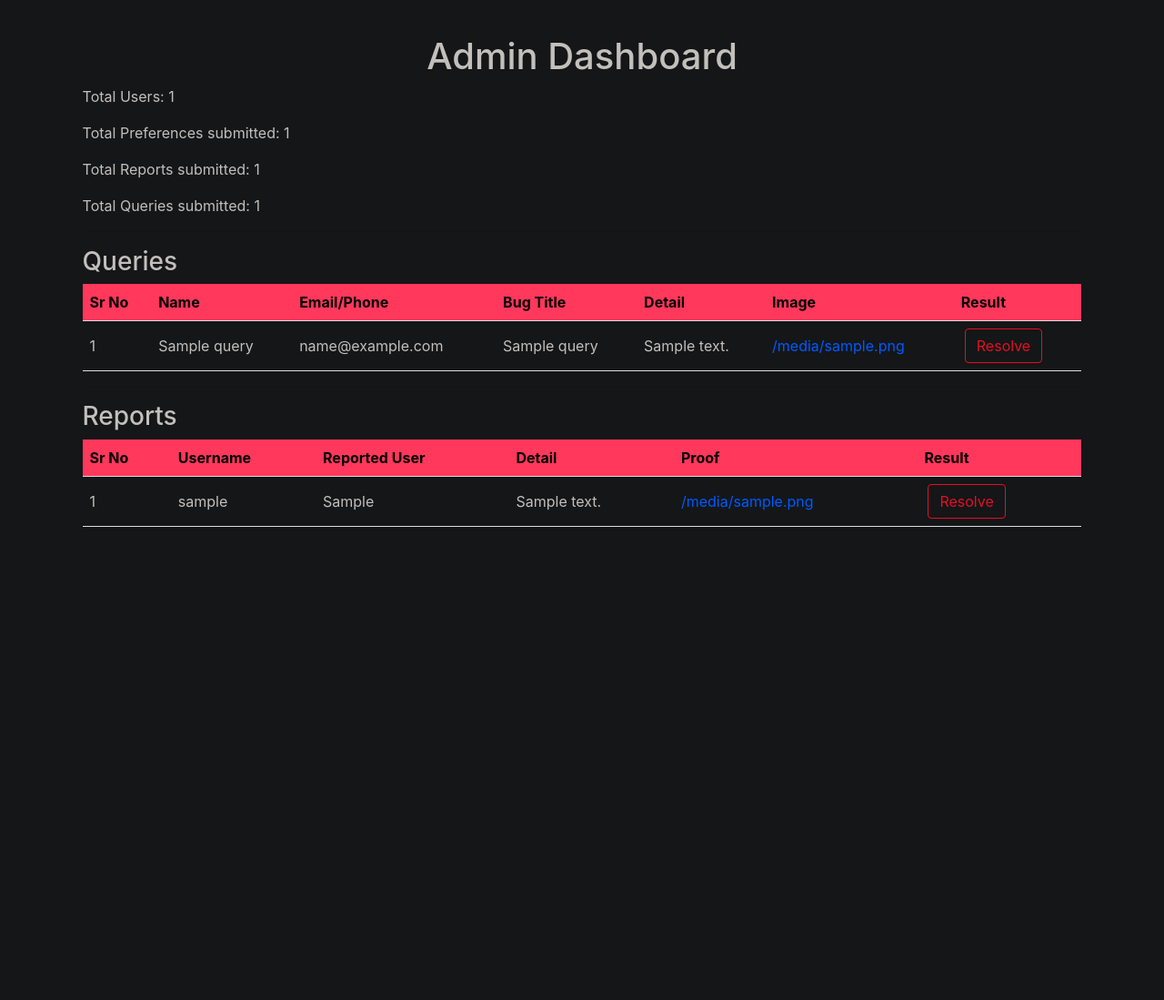
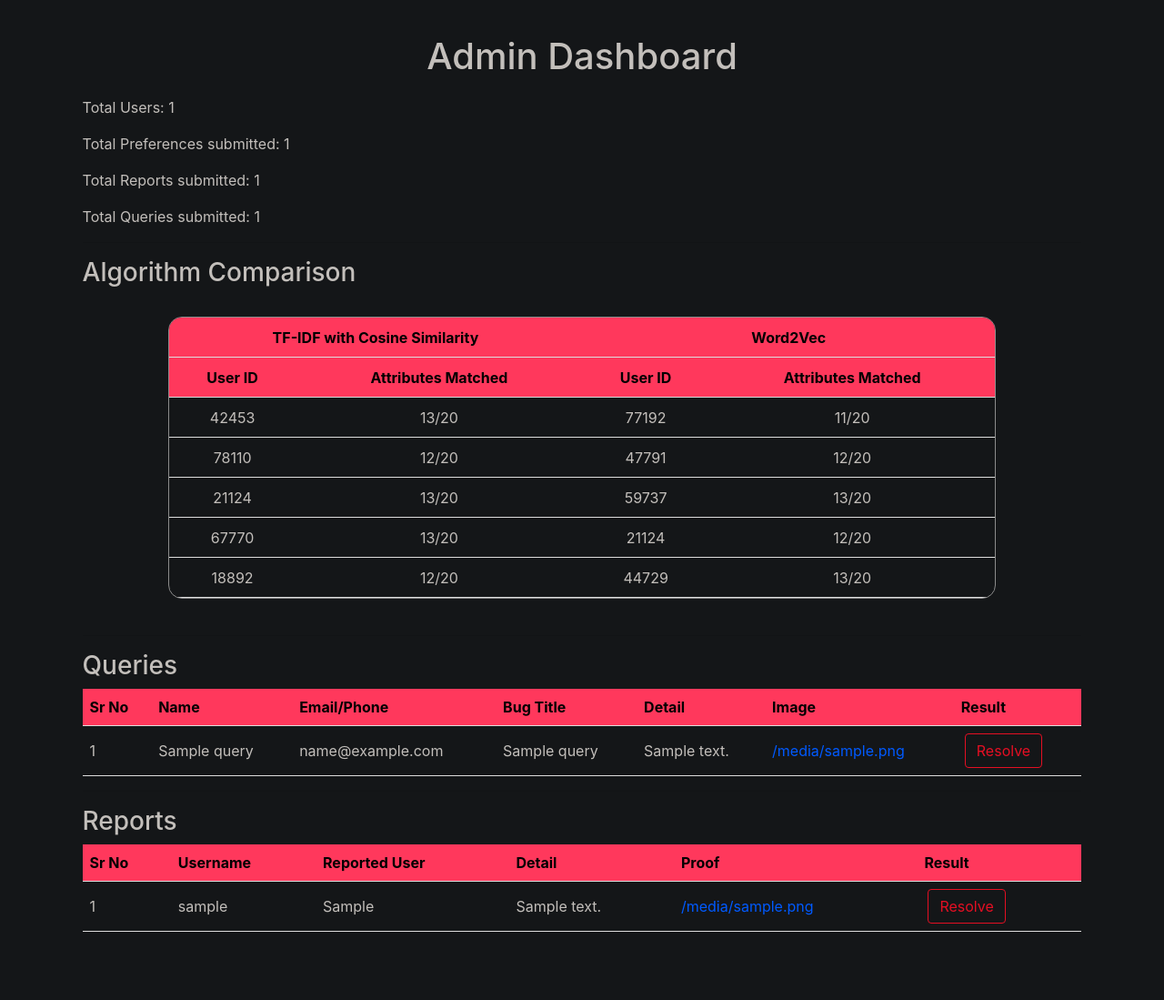
Before and after one commit to Adwaitsaha/ROOMIES, a Flask app: template templates/admin_dashboard.html in a window 1280 px wide. Shown: the part 106-1205 px from the top of the page at 91% size. Before the commit the page ends 685 px from the top, so only its background shows below. Run offline with Flask 3, Linux system fonts and the light colour scheme; the template is opened without the code that fills it: most values are stand-ins (such as "Sample title", 1, 10 or a date in 2020); parts of the project's set-up code (start-up, migrations or seed data) failed here and were passed over.

Commit message:
dashboard admin

```diff
--- a/templates/admin_dashboard.html
+++ b/templates/admin_dashboard.html
@@ -61,6 +61,51 @@
       h1 {
         text-align: center;
       }
+        h1 {
+            text-align: center;
+            margin-top: 20px;
+            margin-bottom: 20px;
+        }
+
+        /* Applying border-radius to the table */
+        .rounded-table {
+            border-radius: 15px; /* Rounded corners */
+            overflow: hidden; /* Ensure content stays within the rounded edges */
+            border: 0.1px solid #8b8b8b; /* Optional border for visibility */
+        }
+
+        .rounded-table {
+            width: 100%;
+            border-collapse: separate; /* Separate borders to allow rounding */
+            border-spacing: 0; /* Avoid extra spacing between cells */
+            box-sizing: border-box;
+        }
+
+        .rounded-table th,
+        .rounded-table td {
+            padding: 9.5px;
+            text-align: center;
+
+        }
+
+        .rounded-table th {
+            background-color: #FF385C;
+            font-weight: bold;
+        }
+
+        .tick {
+            color: green;
+            font-size: 1.5em;
+        }
+
+        .cross {
+            color: red;
+            font-size: 1.5em;
+        }
+        th{
+            color: black;
+        }
+    </style>
     </style>
   </head>
   <body>
@@ -130,6 +175,60 @@
           <p>Total Reports submitted: {{reports_count}}</p>
           <p>Total Queries submitted: {{queries_count}}</p>
       </div>
+      <hr>
+      <h3>Algorithm Comparison</h3>
+      <br>
+      <div class="row justify-content-center">
+        <div class="col-md-10">
+            <table class="rounded-table">
+                <thead>
+                    <tr>
+                        <th colspan="2">TF-IDF with Cosine Similarity</th>
+                        <th colspan="2">Word2Vec</th>
+                    </tr>
+                    <tr>
+                        <th>User ID</th>
+                        <th>Attributes Matched</th>
+                        <th>User ID</th>
+                        <th>Attributes Matched</th>
+                    </tr>
+                </thead>
+                <tbody>
+                    <tr>
+                        <td>42453</td>
+                        <td>13/20</td>
+                        <td>77192</td>
+                        <td>11/20</td>
+                    </tr>
+                    <tr>
+                        <td>78110</td>
+                        <td>12/20</td>
+                        <td>47791</td>
+                        <td>12/20</td>
+                    </tr>
+                    <tr>
+                        <td>21124</td>
+                        <td>13/20</td>
+                        <td>59737</td>
+                        <td>13/20</td>
+                    </tr>
+                    <tr>
+                        <td>67770</td>
+                        <td>13/20</td>
+                        <td>21124</td>
+                        <td>12/20</td>
+                    </tr>
+                    <tr>
+                        <td>18892</td>
+                        <td>12/20</td>
+                        <td>44729</td>
+                        <td>13/20</td>
+                    </tr>
+                </tbody>
+            </table>
+        </div>
+    </div>
+    <br>
       <hr>
       <h3>Queries</h3>
       <table>
--- a/templates/chatroom.html
+++ b/templates/chatroom.html
@@ -5,6 +5,11 @@
     <meta charset="UTF-8">
     <meta name="viewport" content="width=device-width, initial-scale=1.0">
     <title>Chat Room</title>
+    <link
+      rel="icon"
+      href="{{ url_for('static', filename='/assets/icon.png') }}"
+      type="image/x-icon"
+    />
     <!-- Bootstrap CSS link -->
     <link rel="stylesheet" href="https://stackpath.bootstrapcdn.com/bootstrap/4.5.2/css/bootstrap.min.css">
     <link rel="stylesheet" href="{{ url_for('static', filename='/styles/style.css') }}">
--- a/templates/index2.html
+++ b/templates/index2.html
@@ -2,6 +2,11 @@
 <html>
 <head>
     <title>Login and Registration</title>
+    <link
+      rel="icon"
+      href="{{ url_for('static', filename='/assets/icon.png') }}"
+      type="image/x-icon"
+    />
     <link rel="stylesheet" href="{{ url_for('static', filename='/styles/bootstrap.min.css') }}">
     <link rel="stylesheet" href="https://maxcdn.bootstrapcdn.com/bootstrap/4.5.2/css/bootstrap.min.css">
     <link rel="stylesheet" href="https://stackpath.bootstrapcdn.com/font-awesome/4.7.0/css/font-awesome.min.css" integrity="sha384-wvfXpqpZZVQGK6TAh5PVlGOfQNHSoD2xbE+QkPxCAFlNEevoEH3Sl0sibVcOQVnN" crossorigin="anonymous">
--- a/templates/preferences.html
+++ b/templates/preferences.html
@@ -4,6 +4,11 @@
     <meta charset="UTF-8">
     <meta name="viewport" content="width=device-width, initial-scale=1.0">
     <title>Preferences</title>
+    <link
+      rel="icon"
+      href="{{ url_for('static', filename='/assets/icon.png') }}"
+      type="image/x-icon"
+    />
     <link rel="stylesheet" href="{{ url_for('static', filename='/styles/bootstrap.min.css') }}">
 		<link rel="stylesheet" href="https://stackpath.bootstrapcdn.com/font-awesome/4.7.0/css/font-awesome.min.css" integrity="sha384-wvfXpqpZZVQGK6TAh5PVlGOfQNHSoD2xbE+QkPxCAFlNEevoEH3Sl0sibVcOQVnN" crossorigin="anonymous">
 		<link rel="stylesheet" href="{{ url_for('static', filename='/styles/dashboard.css') }}">
--- a/templates/preferences2.html
+++ b/templates/preferences2.html
@@ -4,6 +4,11 @@
     <meta charset="UTF-8">
     <meta name="viewport" content="width=device-width, initial-scale=1.0">
     <title>Preferences</title>
+    <link
+      rel="icon"
+      href="{{ url_for('static', filename='/assets/icon.png') }}"
+      type="image/x-icon"
+    />
     <link rel="stylesheet" href="{{ url_for('static', filename='/styles/bootstrap.min.css') }}">
 		<link rel="stylesheet" href="https://stackpath.bootstrapcdn.com/font-awesome/4.7.0/css/font-awesome.min.css" integrity="sha384-wvfXpqpZZVQGK6TAh5PVlGOfQNHSoD2xbE+QkPxCAFlNEevoEH3Sl0sibVcOQVnN" crossorigin="anonymous">
 		<link rel="stylesheet" href="{{ url_for('static', filename='/styles/dashboard.css') }}">
--- a/templates/verify_email.html
+++ b/templates/verify_email.html
@@ -4,6 +4,11 @@
     <meta charset="UTF-8">
     <meta name="viewport" content="width=device-width, initial-scale=1.0">
     <title>OTP Verification</title>
+    <link
+      rel="icon"
+      href="{{ url_for('static', filename='/assets/icon.png') }}"
+      type="image/x-icon"
+    />
     <link rel="stylesheet" href="{{ url_for('static', filename='/styles/bootstrap.min.css') }}">
     <link rel="stylesheet" href="https://maxcdn.bootstrapcdn.com/bootstrap/4.5.2/css/bootstrap.min.css">
     <link rel="stylesheet" href="https://stackpath.bootstrapcdn.com/font-awesome/4.7.0/css/font-awesome.min.css" integrity="sha384-wvfXpqpZZVQGK6TAh5PVlGOfQNHSoD2xbE+QkPxCAFlNEevoEH3Sl0sibVcOQVnN" crossorigin="anonymous">
```
Also changed, not shown: templates/profile.html (+13 -15 lines), static/styles/profile.css (line endings or trailing spaces).
